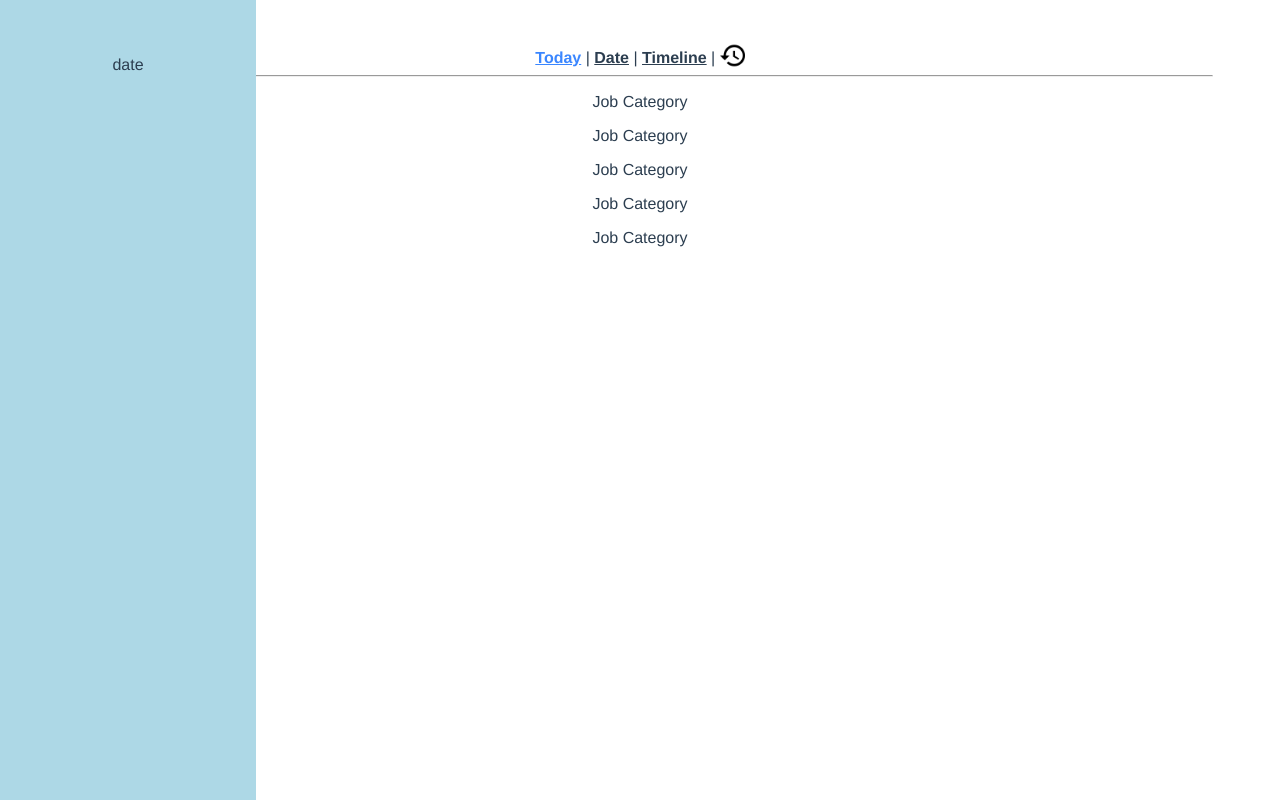
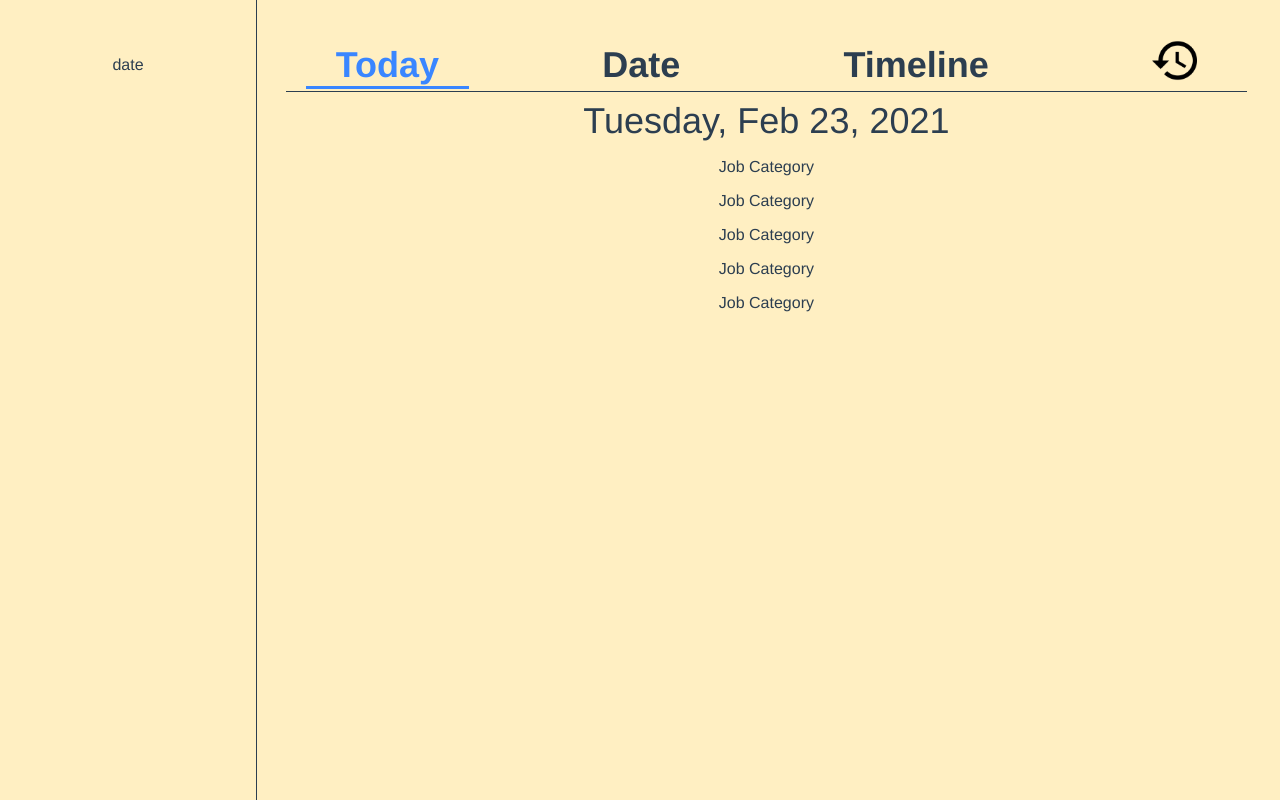
Before and after one commit to colorpulse6/ta-do, a Vue app: page / in a window 1280 px wide. Built offline with nearby package versions, Linux system fonts and the light colour scheme.

Commit message:
added navbar, sidebar components, styles

```diff
--- a/package.json
+++ b/package.json
@@ -13,6 +13,7 @@
     "register-service-worker": "^1.7.1",
     "vue": "^2.6.11",
     "vue-class-component": "^7.2.3",
+    "vue-moment": "^4.1.0",
     "vue-property-decorator": "^9.1.2",
     "vue-router": "^3.2.0",
     "vuex": "^3.4.0"
--- a/src/App.vue
+++ b/src/App.vue
@@ -10,6 +10,9 @@
 <script></script>
 
 <style>
+body {
+  background-color: #ffefc2;
+}
 #app {
   font-family: Avenir, Helvetica, Arial, sans-serif;
   -webkit-font-smoothing: antialiased;
@@ -17,4 +20,8 @@
   text-align: center;
   color: #2c3e50;
 }
+
+.header {
+  font-size: 36px;
+}
 </style>
--- a/src/components/Navbar.vue
+++ b/src/components/Navbar.vue
@@ -1,9 +1,10 @@
 <template>
   <div id="nav">
-    <router-link to="/">Today</router-link> |
-    <router-link to="/date">Date</router-link> |
-    <router-link to="/timeline">Timeline</router-link> |
-    <router-link to="/history"
+    <div class="nav-container">
+      <router-link to="/">Today </router-link>
+      <router-link to="/date">Date</router-link>
+      <router-link to="/timeline">Timeline</router-link>
+      <router-link class="butts" to="/history"
         ><img
           v-if="checkIfHistory"
           class="nav-history-icon"
@@ -11,6 +12,7 @@
         />
         <img v-else class="nav-history-icon" src="@/assets/history-icon.png" />
       </router-link>
+    </div>
     <hr />
     <router-view />
   </div>
@@ -28,24 +30,40 @@ export default {
 
 <style>
 #nav {
-  padding: 30px;
+  width: 80%;
+  margin-left: 20%;
+}
+.nav-container {
+  display: flex;
+  text-align: center;
+  justify-content: space-between;
+  align-items: center;
+  margin: 0 45px 0 45px;
 }
 
 #nav a {
   font-weight: bold;
   color: #2c3e50;
+  font-size: 36px;
+  text-decoration: none;
+  padding: 30px 30px 0 30px;
 }
 
-#nav a.router-link-exact-active {
+#nav a.router-link-exact-active:not(.butts) {
   color: #3a86ff;
+  border-bottom: 3px solid #3a86ff;
+  margin-top: 3px;
 }
 
 .nav-history-icon {
-  width: 25px;
-  position: relative;
-  top: 5px;
+  width: 45px;
 }
+
 hr {
   width: 95%;
+  margin-top: -1px;
+  background-color: #2c3e50;
+  height: 1px;
+  border: 0;
 }
 </style>
--- a/src/components/Sidebar.vue
+++ b/src/components/Sidebar.vue
@@ -1,8 +1,6 @@
 <template>
-  <div>
-    <div class="sidebar">
-      <p>date</p>
-    </div>
+  <div class="sidebar">
+    <p>date</p>
   </div>
 </template>
 
@@ -21,6 +19,7 @@ export default class Sidebar extends Vue {}
   top: 0;
   left: 0;
   padding-top: 40px;
-  background-color: lightblue;
+  /* background-color: lightblue; */
+  border-right: 1px solid #2c3e50;
 }
 </style>
--- a/src/views/Today.vue
+++ b/src/views/Today.vue
@@ -1,5 +1,8 @@
 <template>
   <div class="today">
+    <header class="header">
+      {{ dateToday() }}
+    </header>
     <div>
       <app-job-category :key="index" v-for="(category, index) in 5">
       </app-job-category>
@@ -9,7 +12,14 @@
 
 <script lang="ts">
 import JobCategory from '../components/JobCategory.vue';
+import moment from 'moment';
+
 export default {
+  methods: {
+    dateToday: function() {
+      return moment().format('dddd, ll');
+    }
+  },
   components: { 'app-job-category': JobCategory }
 };
 </script>
```
Also changed, not shown: 1 other file (tests, documents, lock files or other folders). Lines whose indentation alone changed are shown as unchanged.
